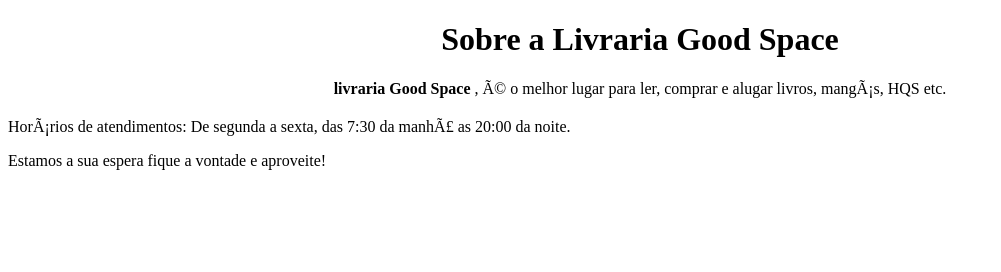
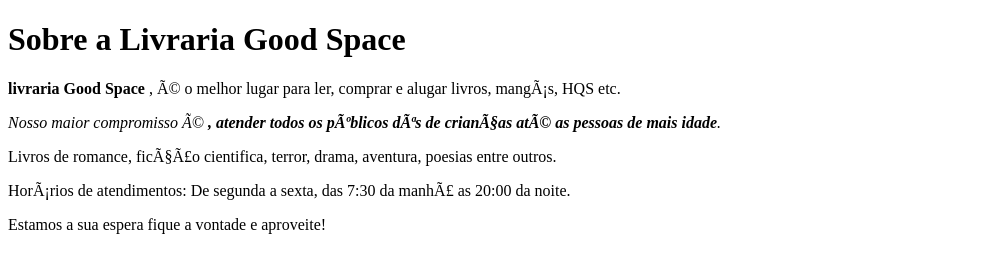
Before and after one commit to kaidori/livrariagoodspace, a plain HTML site: page index.html in a window 1280 px wide. Shown: the whole page, without its empty margins (0-1001 px from the left). Drawn offline with Linux system fonts and the light colour scheme.

Commit message:
Update index.html

```diff
--- a/index.html
+++ b/index.html
@@ -1,22 +1,17 @@
 <!DOCTYPE html>
 <html lang="pt-br">
-   <head>
-   	<meta charset=”UTF-8”>
-   	<title>Livraria Good Space</title>
-   </head>
+    <meta charset=”UTF-8”>
+    <title>Livraria Good Space</title>
 
-   <body>
+    <h1>Sobre a Livraria  Good Space</h1>
 
-   	<h1 style="text-align: center">Sobre a Livraria  Good Space</h1>
+    <p><strong>livraria Good Space </strong>, é o melhor lugar para ler, comprar e alugar livros, mangás, HQS etc.</p>
 
-   <p style="text-align: center"> <strong> livraria Good Space </strong>, é o melhor lugar para ler, comprar e alugar livros, mangás, HQS etc.</p>
+   <p><em>Nosso maior compromisso é <strong>, atender todos os públicos dês de crianças até as pessoas de mais idade</strong>.</em></p>
 
-   <p style="font-size: 20px;><em>Nosso maior compromisso é <strong>, atender todos os públicos dês de crianças até as pessoas de mais idade</strong>.</em></p>
-
-   <p> style=font-align:center" Livros de romance, ficção cientifica, terror, drama, aventura, poesias entre outros.</p>
+   <p>Livros de romance, ficção cientifica, terror, drama, aventura, poesias entre outros.</p>
 
    <p>Horários de atendimentos: De segunda a sexta, das 7:30 da manhã as 20:00 da noite.</p>
 
    <p>Estamos a sua espera fique a vontade e aproveite!</p>
-  </body>
-<html/>
+ <html/>
```
